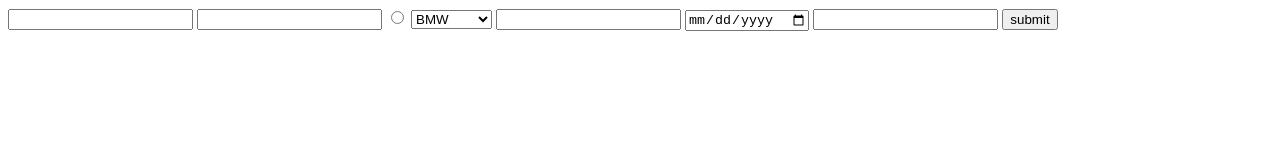
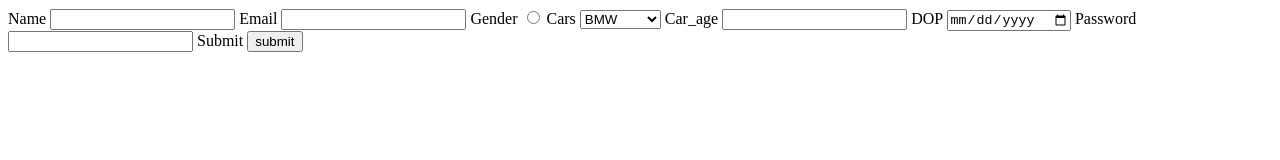
Before and after one commit to acciojob/car-insurance-form-pavan0000, a website: page main.html in a window 1280 px wide. Drawn offline with Linux system fonts and the light colour scheme.

Commit message:
created a submission

```diff
--- a/main.html
+++ b/main.html
@@ -8,17 +8,25 @@
 
 <body>
 	<form action="/action_page.php" method="post">
+		<label for="name">Name</label>
 		<input type="text" id="name" required>
+		<label for="email">Email</label>
 		<input type="email" id="email" required>
+		<label for="gender">Gender</label>
 		<input type="radio" name="gender" required>
+		<label for="cars">Cars</label>
 		<select id="cars">
 			<option>BMW</option>
 			<option>Audi</option>
 			<option>Mercedez</option>
 		</select>
+		<label for="carage">Car_age</label>
 		<input type="number" id="carage" required>
+		<label for="dop">DOP</label>
 		<input type="date" id="dop" required>
+		<label for="password">Password</label>
 		<input type="password" id="password" required>
+		<label for="submit">Submit</label>
 		<button type="submit">submit</button>
 	</form>
     <script type="text/javascript" src="./script.js">
```
